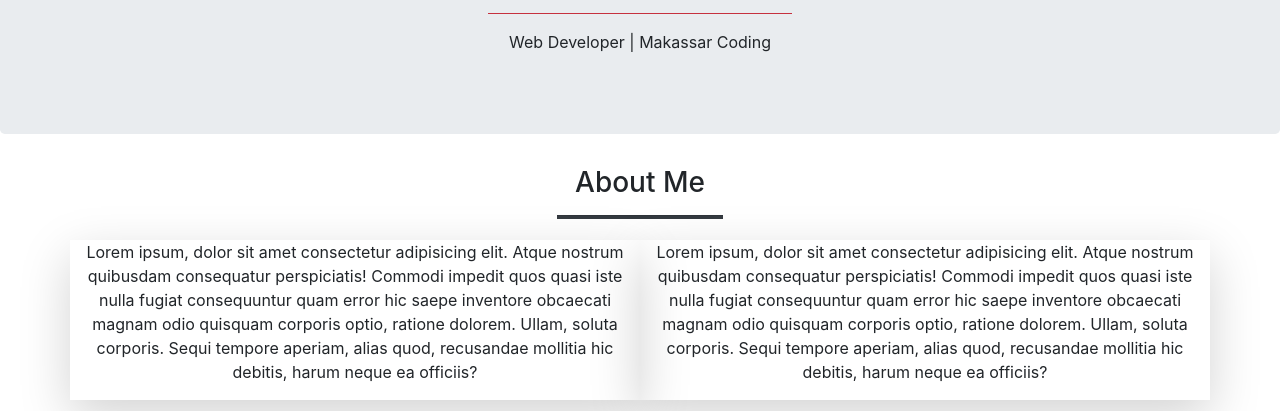
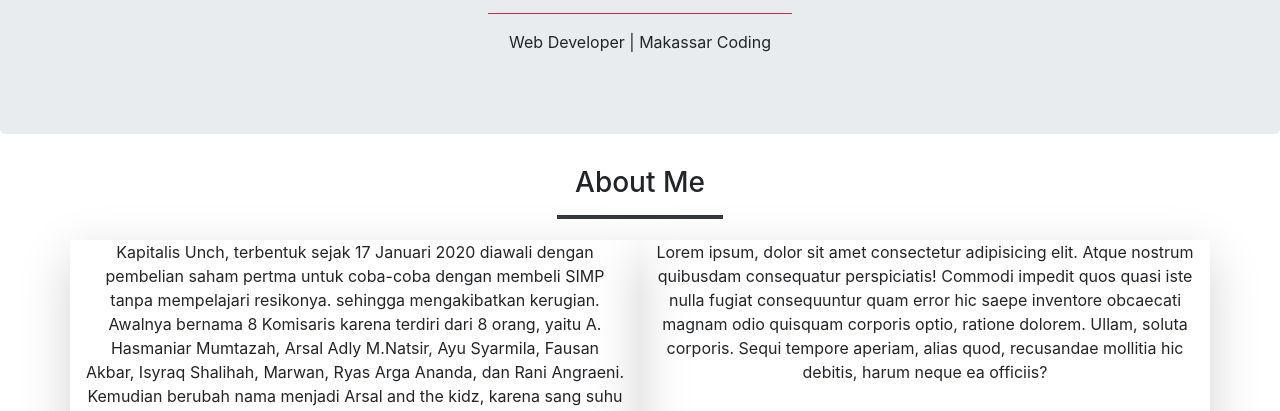
Before and after one commit to marwanmachmuddin/marwanmachmuddin.github.io, a plain HTML site: page index.html in a window 1280 px wide. Shown: the part 539-950 px from the top of the page. Drawn offline with nearby package versions, Linux system fonts and the light colour scheme.

Commit message:
Update index.html

```diff
--- a/index.html
+++ b/index.html
@@ -149,11 +149,8 @@
             </div>
             <div class="row mt-2 text-center">
                 <div class="col-12 col-md-6 shadow-lg">
-                    <p>Lorem ipsum, dolor sit amet consectetur adipisicing elit. Atque nostrum quibusdam consequatur
-                        perspiciatis! Commodi impedit quos quasi iste nulla fugiat consequuntur quam error hic saepe
-                        inventore obcaecati magnam odio quisquam corporis optio, ratione dolorem. Ullam, soluta
-                        corporis.
-                        Sequi tempore aperiam, alias quod, recusandae mollitia hic debitis, harum neque ea officiis?</p>
+                    <p>Kapitalis Unch, terbentuk sejak 17 Januari 2020 diawali dengan pembelian saham pertma untuk coba-coba dengan membeli SIMP tanpa mempelajari resikonya.
+                    sehingga mengakibatkan kerugian. Awalnya bernama 8 Komisaris karena terdiri dari 8 orang, yaitu A. Hasmaniar Mumtazah, Arsal Adly M.Natsir, Ayu Syarmila, Fausan Akbar, Isyraq Shalihah, Marwan, Ryas Arga Ananda, dan Rani Angraeni. Kemudian berubah nama menjadi Arsal and the kidz, karena sang suhu Arsal yang jago meramal saham-saham yang memiliki fundamental yang baik.</p>
                 </div>
                 <div class="col-12 col-md-6 mt-4 mt-md-0 shadow-lg">
                     <p>Lorem ipsum, dolor sit amet consectetur adipisicing elit. Atque nostrum quibusdam consequatur
```
